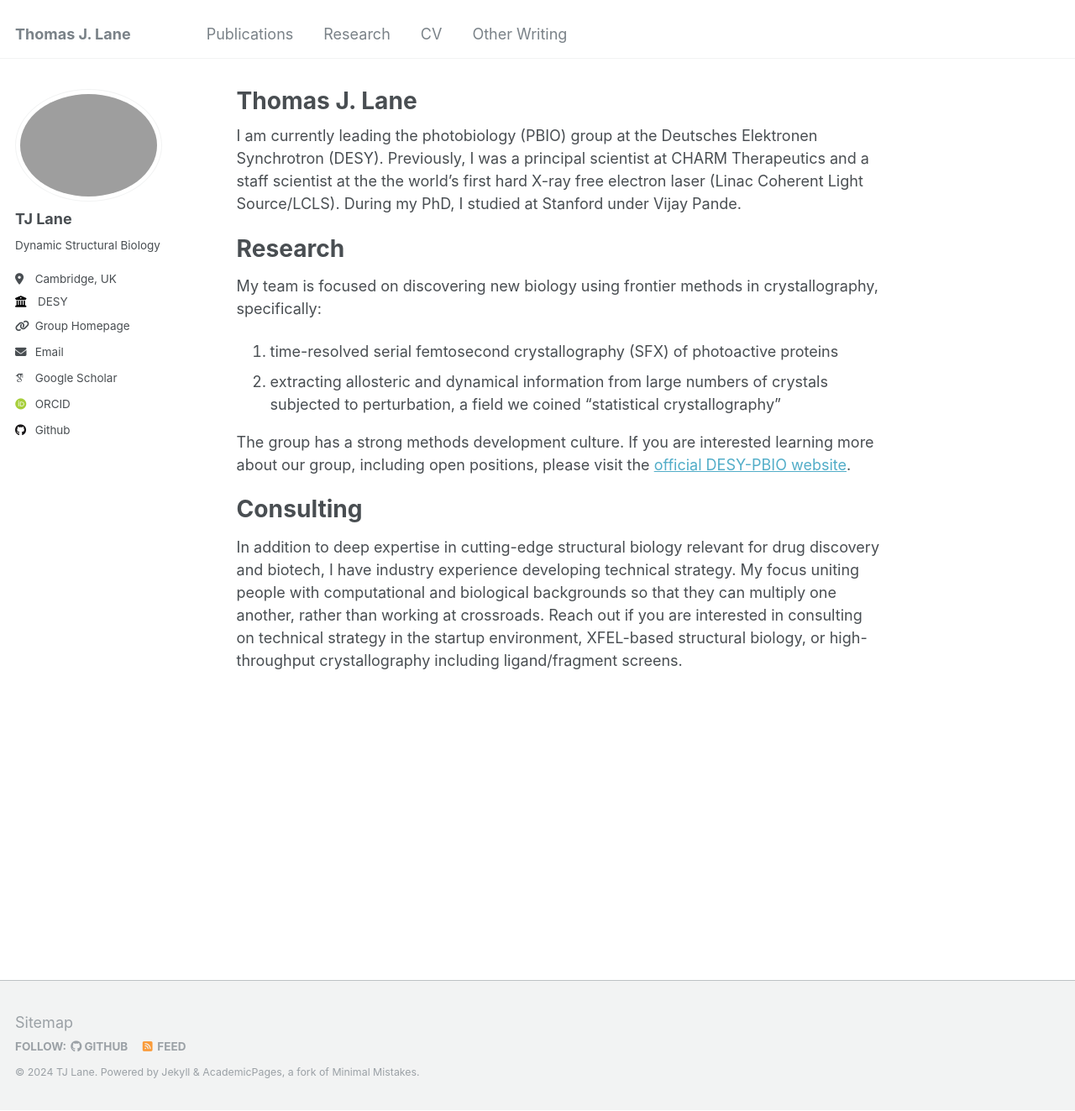
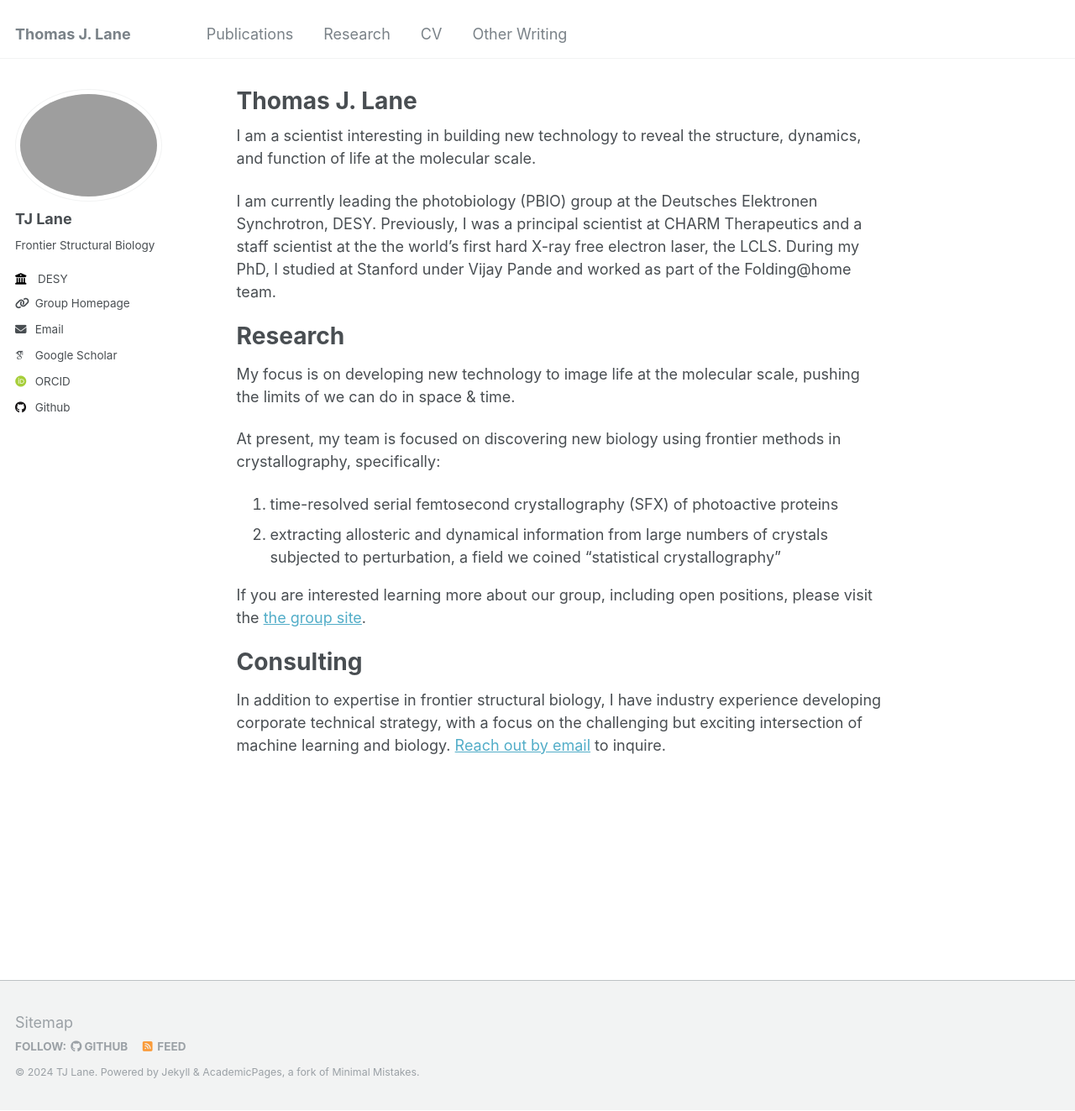
Before and after one commit to tjlane/tjlane.github.io, a Jekyll site: the page built from _pages/about.md, in a window 1280 px wide and 1323 px high. Shown: the whole window at 84% size. Built offline with Jekyll 4.4.1, drawn with Linux system fonts in a browser that asks for light colours; some web fonts are replaced.

Commit message:
homepage cleanup

```diff
--- a/_config.yml
+++ b/_config.yml
@@ -23,8 +23,8 @@ author:
   # Biographic information
   avatar           : "bio-photo.jpg"
   name             : "TJ Lane"
-  bio              : "Dynamic Structural Biology"
-  location         : "Cambridge, UK"
+  bio              : "Frontier Structural Biology"
+  # location         : "Cambridge, UK"
   employer         : "DESY"
   uri              : "https://pbio.cfel.de"
   email            : "thomas.lane@desy.de"
--- a/_pages/about.md
+++ b/_pages/about.md
@@ -7,18 +7,22 @@ redirect_from:
   - /about.html
 ---
 
-I am currently leading the photobiology (PBIO) group at the Deutsches Elektronen Synchrotron (DESY). Previously, I was a principal scientist at CHARM Therapeutics and a staff scientist at the the world's first hard X-ray free electron laser (Linac Coherent Light Source/LCLS). During my PhD, I studied at Stanford under Vijay Pande.
+I am a scientist interesting in building new technology to reveal the structure, dynamics, and function of life at the molecular scale.
+
+I am currently leading the photobiology (PBIO) group at the Deutsches Elektronen Synchrotron, DESY. Previously, I was a principal scientist at CHARM Therapeutics and a staff scientist at the the world's first hard X-ray free electron laser, the LCLS. During my PhD, I studied at Stanford under Vijay Pande and worked as part of the Folding@home team.
 
 
 Research
 ======
-My team is focused on discovering new biology using frontier methods in crystallography, specifically:
+My focus is on developing new technology to image life at the molecular scale, pushing the limits of we can do in space & time.
+
+At present, my team is focused on discovering new biology using frontier methods in crystallography, specifically:
 1. time-resolved serial femtosecond crystallography (SFX) of photoactive proteins
 2. extracting allosteric and dynamical information from large numbers of crystals subjected to perturbation, a field we coined "statistical crystallography"
 
-The group has a strong methods development culture. If you are interested learning more about our group, including open positions, please visit the [official DESY-PBIO website](http://pbio.cfel.de).
+If you are interested learning more about our group, including open positions, please visit the [the group site](http://pbio.cfel.de).
 
 
 Consulting
 ======
-In addition to deep expertise in cutting-edge structural biology relevant for drug discovery and biotech, I have industry experience developing technical strategy. My focus uniting people with computational and biological backgrounds so that they can multiply one another, rather than working at crossroads. Reach out if you are interested in consulting on technical strategy in the startup environment, XFEL-based structural biology, or high-throughput crystallography including ligand/fragment screens.
+In addition to expertise in frontier structural biology, I have industry experience developing corporate technical strategy, with a focus on the challenging but exciting intersection of machine learning and biology. [Reach out by email](mailto:photobio.consulting@gmail.com) to inquire.
```
